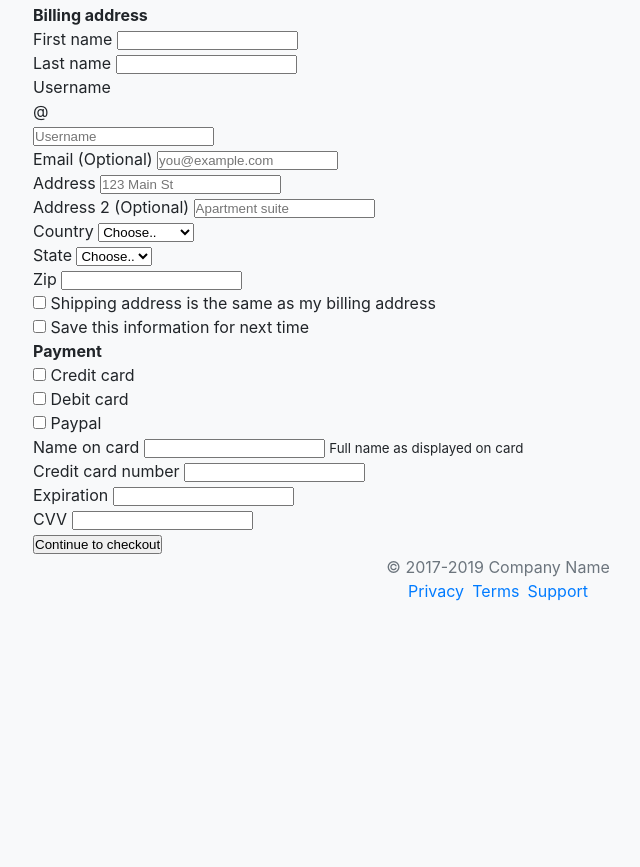
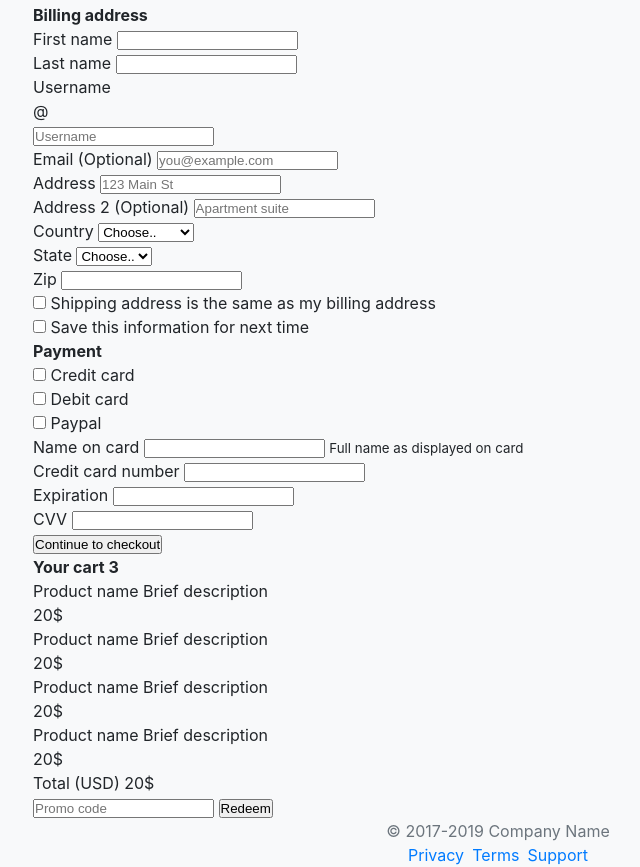
Before and after one commit to NaTaShaRMN/checkout-template, a plain HTML site: page index.html in a window 1280 px wide. Shown: the part 294-1161 px from the top of the page, without its empty margins (142-782 px from the left). Before the commit the page ends 897 px from the top, so only its background shows below. Drawn offline with Linux system fonts and the light colour scheme.

```diff
--- a/css/style.css
+++ b/css/style.css
@@ -21,8 +21,15 @@ header {
     padding: 3rem 0;
 }
 
+ul {
+    list-style: none;
+}
+
+a {
+    text-decoration: none
+}
+
 .options {
-    list-style: none;
     display: flex;
     justify-content: space-between;
     width: 180px;
--- a/index.html
+++ b/index.html
@@ -125,6 +125,51 @@
                         <input type="button" value="Continue to checkout">
                     </form>
                 </div>
+                <div class="col-right">
+                    <h4 class="title-form">
+                        <span class="col-right-title">Your cart</span>
+                        <span class="number">3</span>
+                    </h4>
+                    <ul class="cart">
+                        <li>
+                            <div class="cart-item-text">
+                                <span class="cart-item-text-name">Product name</span>
+                                <span class="cart-item-text-description">Brief description</span>
+                            </div>
+                            <span>20$</span>
+                        </li>
+                        <li>
+                            <div class="cart-item-text">
+                                <span class="cart-item-text-name">Product name</span>
+                                <span class="cart-item-text-description">Brief description</span>
+                            </div>
+                            <span>20$</span>
+                        </li>
+                        <li>
+                            <div class="cart-item-text">
+                                <span class="cart-item-text-name">Product name</span>
+                                <span class="cart-item-text-description">Brief description</span>
+                            </div>
+                            <span>20$</span>
+                        </li>
+                        <li>
+                            <div class="cart-item-text">
+                                <span class="cart-item-text-name">Product name</span>
+                                <span class="cart-item-text-description">Brief description</span>
+                            </div>
+                            <span>20$</span>
+                        </li>
+                        <li class="total">
+                            <span>Total (USD)</span>
+                            <span>20$</span>
+                        </li>
+
+                    </ul>
+                    <div class="promte-submit">
+                        <input type="text" placeholder="Promo code">
+                        <input type="button" value="Redeem">
+                    </div>
+                </div>
             </div>
         </div>
     </main>
```
